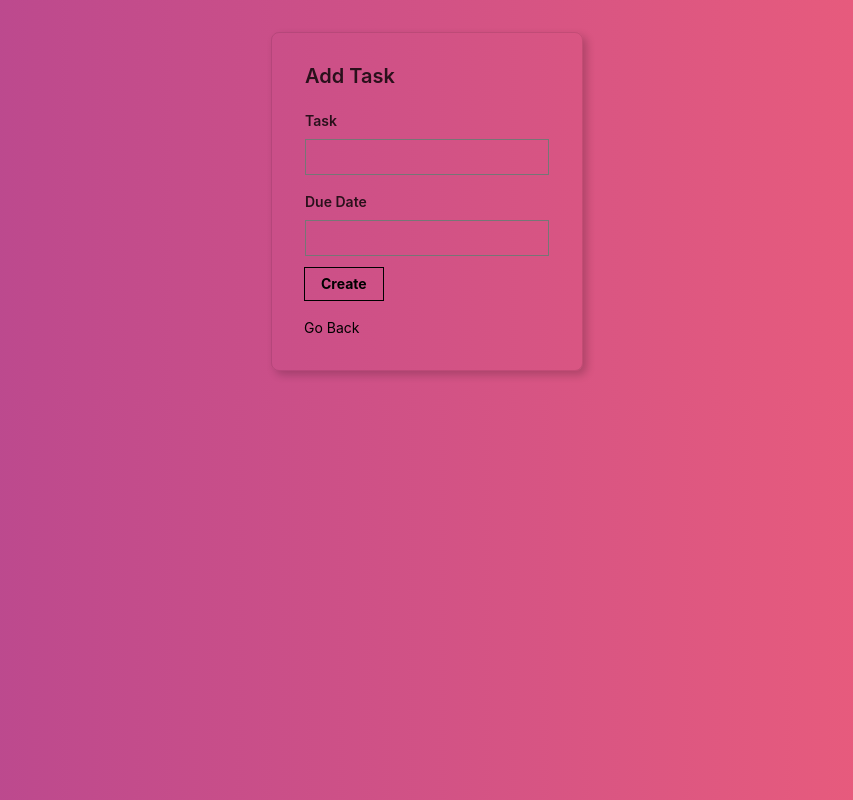
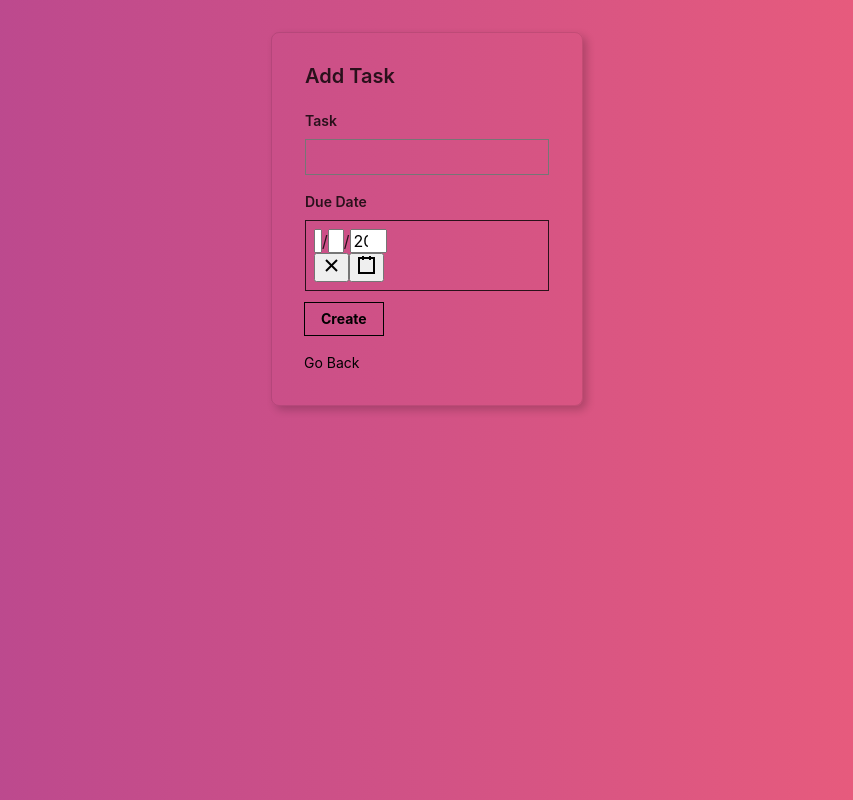
Before and after one commit to Nilkamal/todo-react, a React (Create React App) app: page / in a window 1280 px wide. Both pictures are taken after a click on the element "Add New". Shown: the whole page, without its empty margins (213-1066 px from the left). Built offline with nearby package versions, Linux system fonts and the light colour scheme; no server answers.

Commit message:
Add datepicker and few changes

```diff
--- a/package.json
+++ b/package.json
@@ -3,9 +3,12 @@
   "version": "0.1.0",
   "private": true,
   "dependencies": {
+    "moment": "^2.24.0",
     "react": "^16.8.4",
+    "react-date-picker": "^7.3.0",
+    "react-datepicker": "^2.1.0",
     "react-dom": "^16.8.4",
-    "react-scripts": "2.1.5",
+    "react-scripts": "^2.1.8",
     "tachyons": "^4.11.1"
   },
   "scripts": {
--- a/src/App.js
+++ b/src/App.js
@@ -12,7 +12,7 @@ class App extends Component {
     this.state = {
       route: 'home',
       title: '',
-      duedate: '',
+      duedate: new Date(),
       todos:  []
     }
   }
@@ -28,7 +28,13 @@ class App extends Component {
     })
   }
   onInputChange = (e) => {
+    console.log(e);
     this.setState({[e.target.name]: e.target.value});
+  }
+
+  onDueDateChange = (date) => {
+    console.log(date);
+    this.setState({duedate: date});
   }
 
   onCompleted = (e,id) => {
@@ -64,7 +70,8 @@ class App extends Component {
       isCompleted: false
     };
 
-    fetch('https://shrouded-refuge-66418.herokuapp.com/insert', {
+    // fetch('https://shrouded-refuge-66418.herokuapp.com/insert', {
+      fetch('http://localhost:3001/insert', {
       headers: {
         'Content-Type': 'application/json'
       },
@@ -96,7 +103,7 @@ class App extends Component {
   }
 
   getTodayTodos = () => {
-    fetch('https://shrouded-refuge-66418.herokuapp.com/')
+    fetch('https://shrouded-refuge-66418.herokuapp.com/GetTodays')
     .then(resp=>resp.json())
     .then(todos=>{
       this.setState({todos: todos})
@@ -104,7 +111,7 @@ class App extends Component {
   }
 
   getUpcomingTodos = () => {
-    fetch('https://shrouded-refuge-66418.herokuapp.com/')
+    fetch('https://shrouded-refuge-66418.herokuapp.com/GetUpcomings')
     .then(resp=>resp.json())
     .then(todos=>{
       this.setState({todos: todos})
@@ -112,7 +119,7 @@ class App extends Component {
   }
 
   getCompletedTodos = () => {
-    fetch('https://shrouded-refuge-66418.herokuapp.com/')
+    fetch('https://shrouded-refuge-66418.herokuapp.com/GetCompleted')
     .then(resp=>resp.json())
     .then(todos=>{
       this.setState({todos: todos})
@@ -143,6 +150,8 @@ class App extends Component {
                   onRouteChange={this.onRouteChange}
                   onAddTodo={this.onAddTodo}
                   onInputChange={this.onInputChange}
+                  dueDate={this.state.duedate}
+                  onDueDateChange={this.onDueDateChange}
                 />
             </div>
           )
--- a/src/components/add/AddTodo.js
+++ b/src/components/add/AddTodo.js
@@ -1,6 +1,8 @@
 import React from 'react';
+import DatePicker from 'react-date-picker';
 
-const AddTodo = ({onRouteChange, onAddTodo, onInputChange}) => {
+const AddTodo = ({onRouteChange, onAddTodo, onInputChange, dueDate, onDueDateChange}) => {
+
     return (
         <article className="br3 ba b--black-10 mv4 w-100 w-50-m w-25-l mw6 shadow-5 center">
         <main className="pa4 black-80">
@@ -8,15 +10,22 @@ const AddTodo = ({onRouteChange, onAddTodo, onInputChange}) => {
                 <legend className="f4 fw6 ph0 mh0">Add Task</legend>
                 <div className="mt3">
                     <label className="db fw6 lh-copy f6" htmlFor="title">Task</label>
-                    <input onChange={onInputChange} className="pa2 mt2 input-reset ba bg-transparent hover-bg-black hover-white w-100" type="text" name="title"  id="title" />
+                    <input onChange={(e)=>{onInputChange(e)}} className="pa2 mt2 input-reset ba bg-transparent hover-bg-white hover-black w-100" type="text" name="title"  id="title" />
                 </div>
                 <div className="mt3">
-                    <label className="db fw6 lh-copy f6" htmlFor="duedate">Due Date</label>
-                    <input onChange={onInputChange} className="pa2 mt2 input-reset ba bg-transparent hover-bg-black hover-white w-100" type="text" name="duedate"  id="duedate" />
+                    <label className="db fw6 lh-copy f6" htmlFor="dueDate">Due Date</label>
+                    <DatePicker
+                        onChange={(e)=>{onDueDateChange(e)}}
+                        value={dueDate}
+                        name="dueDate"  id="dueDate"
+                        className="pa2 mt2 input-reset ba bg-transparent hover-bg-white  hover-black w-100"
+                    />
+                    {/* <input onChange={onInputChange} className="pa2 mt2 input-reset ba bg-transparent hover-bg-black hover-white w-100" type="text" name="duedate"  id="duedate" /> */}
                 </div>
 
                 </fieldset>
                 <div className="">
+
                     <input onClick={onAddTodo} className="b ph3 pv2 input-reset ba b--black bg-transparent grow pointer f6 dib" type="submit" value="Create" />
                 </div>
                 <div className="lh-copy mt3">
--- a/src/components/containers/Todos.css
+++ b/src/components/containers/Todos.css
@@ -1,3 +1,10 @@
 .completed {
     text-decoration: line-through;
 }
+.react-date-picker__wrapper {
+    border:0px !important;
+}
+
+.react-date-picker__inputGroup__input {
+    width:42px;
+}
--- a/src/components/containers/Todos.js
+++ b/src/components/containers/Todos.js
@@ -1,22 +1,25 @@
 import React, {Component} from 'react';
 import './Todos.css';
+import moment from 'moment';
+
 class Todos extends Component {
 
     render() {
+
         return (
-            <div className='fl w-two-thirds pa2'>
-
-                <fieldset className="bn">
-                    <legend className="fw7 mb2 f2 white">Inbox</legend>
+            <div  className='f1 center' >
 
                 {
                     this.props.todoList.map((todo)=>{
                         console.log(todo);
                         const completed = todo.iscompleted ? 'completed' : null;
                         return (
+                            <article  class="br2 ba bg-transparent black b--black-10 mv4 w-100 w-50-m w-25-l mw5">
 
-                            <div key={todo.id} className="flex items-center mb2">
-                                <input
+                                <div class="pa2 ph3-ns pb3-ns ">
+
+                                    <p class="f6 lh-copy measure mt2 mid-gray">
+                                    <input
                                     className={`mr2 f3`}
                                     type="checkbox"
                                     checked={todo.iscompleted}
@@ -26,16 +29,21 @@ class Todos extends Component {
                                 />
                                 <label
                                     htmlFor={todo.id}
-                                    className={`lh-copy f3  ${completed}`}
+                                    className={`lh-copy f3 black  ${completed}`}
                                 >
                                     {todo.title}
+
+                                    <p className='white f4'> {moment(todo.duedate).format('LL')}</p>
                                 </label>
-                             </div>
+                                    </p>
+                                </div>
+                                </article>
+
                             )
                     })
 
                 }
-                </fieldset>
+
         </div>
         )
     }
--- a/src/components/logo/Logo.js
+++ b/src/components/logo/Logo.js
@@ -1,5 +1,5 @@
 import React from 'react';
-import './Logo.css';
+import './logo.css';
 
 const Logo = ({onRouteChange}) => {
     return (
--- a/src/components/navigation/Navigation.js
+++ b/src/components/navigation/Navigation.js
@@ -2,7 +2,7 @@ import React from 'react';
 
 const Navigation = ({getAllTodos, getTodayTodos, getUpcomingTodos,getCompletedTodos}) => {
     return (
-        <nav className='fl w-third pa2'>
+        <nav className='center'>
             <p
                 className='f3 dim black link underline pa3 pointer'
                 onClick={getAllTodos}
```
Also changed, not shown: 1 other file (tests, documents, lock files or other folders).
